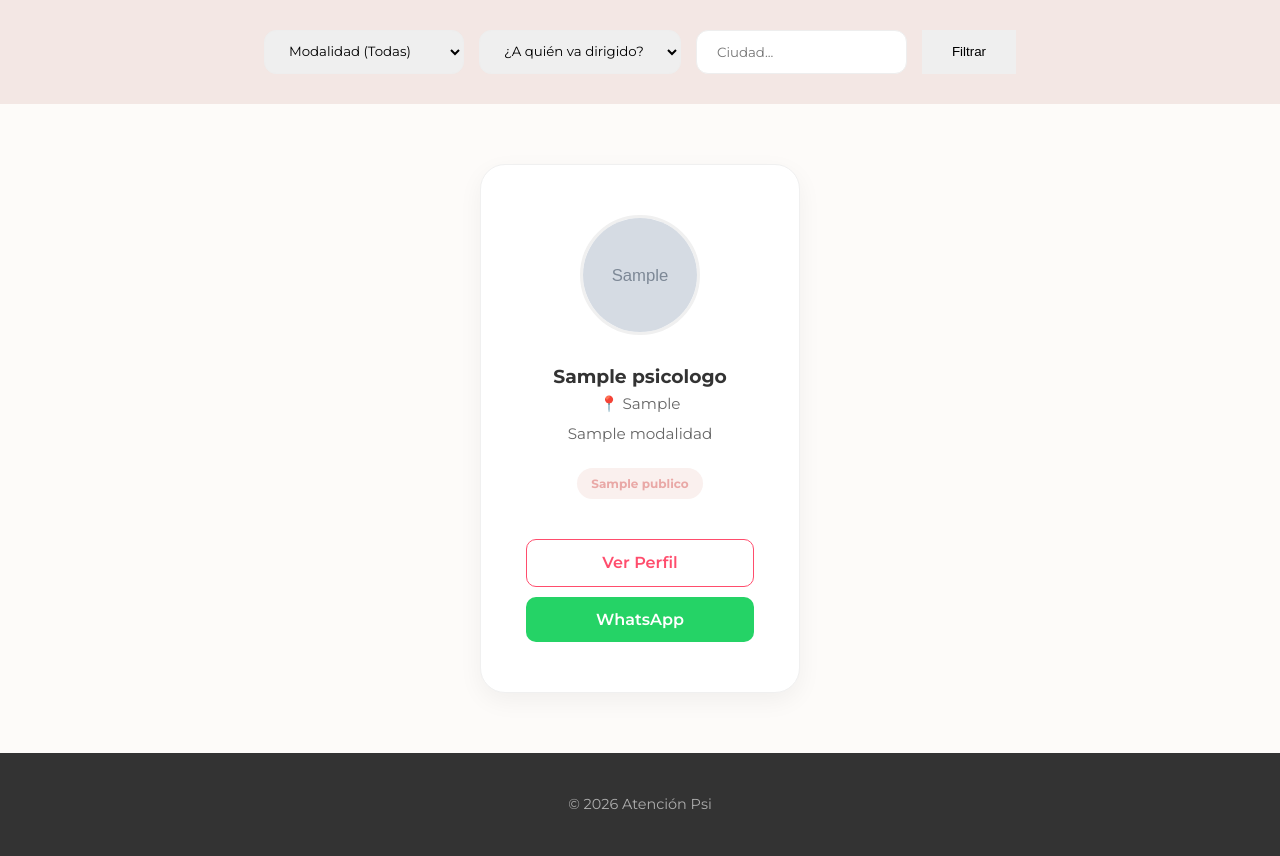
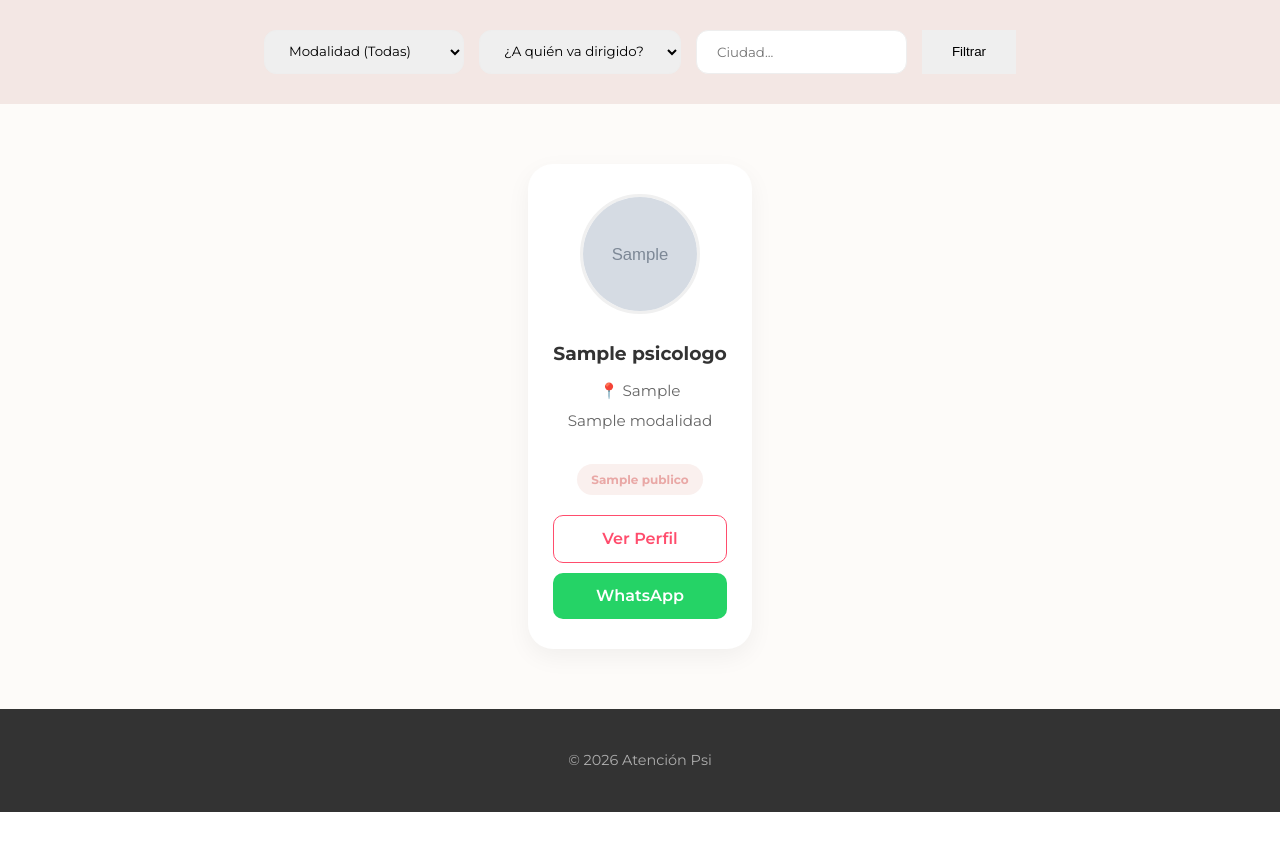
Before and after one commit to LeandroFrattini/Atencionpsi-web, a Django app: page /buscador/ in a window 1280 px wide. Shown: the part 78-934 px from the top of the page. After the commit the page ends 890 px from the top, so only its background shows below. Run offline with Django 5.2, Linux system fonts and the light colour scheme; tables that the repository leaves empty hold one stand-in row (values such as "Sample post"); grey boxes marked "Sample" are stand-in pictures.

Commit message:
html y css

```diff
--- a/profesionales/templates/buscador.html
+++ b/profesionales/templates/buscador.html
@@ -51,7 +51,7 @@
     <div class="results-container">
         {% for p in psicologos %}
             <div class="card">
-                    <div class="card-img-container" style="text-align: center; padding-top: 20px;">
+                <div class="card-img-container" style="display: flex; justify-content: center; margin-bottom: 15px;">
                     {% if p.foto %}
                         <img src="{{ p.foto.url }}" alt="{{ p.nombre }}"
                              style="width: 120px; height: 120px; border-radius: 50%; object-fit: cover; border: 3px solid #f0f0f0;">
@@ -62,7 +62,7 @@
                 </div>
 
                 <div class="card-info">
-                        <h3>{{ p.nombre }}</h3>
+                    <h3 style="margin: 10px 0;">{{ p.nombre }}</h3>
                     <p class="info-line">📍 {{ p.ciudad }}</p>
                     <p class="info-line">
                         {% for mod in p.modalidades.all %}
@@ -80,13 +80,13 @@
                 </div>
 
                 <div class="card-buttons">
-                        <a href="{% url 'perfil_psicologo' p.slug %}" class="btn-view">Ver Perfil</a>
-                        <a href="https://wa.me/{{ p.whatsapp }}" class="btn-ws" target="_blank">WhatsApp</a>
+                    <a href="{% url 'perfil_psicologo' p.slug %}" class="btn-view" style="flex: 1; text-align: center;">Ver Perfil</a>
+                    <a href="https://wa.me/{{ p.whatsapp }}" class="btn-ws" target="_blank" style="flex: 1; text-align: center;">WhatsApp</a>
                 </div>
             </div>
         {% empty %}
             <div style="text-align: center; width: 100%; padding: 50px;">
-                    <p>No se encontraron profesionales con esos filtros.</p>
+                <p>No se encontraron profesionales.</p>
             </div>
         {% endfor %}
     </div>
--- a/static/style.css
+++ b/static/style.css
@@ -184,20 +184,14 @@ nav {
 }
 
 .card {
-    background: #fff;
-    border-radius: 20px;
-    box-shadow: 0 10px 25px rgba(0,0,0,0.05);
     display: flex;
     flex-direction: column;
-
-    /* TAMAÑO FIJO INNEGOCIABLE */
-    width: 320px;
-    min-width: 320px;
-    max-width: 320px;
-
-    overflow: hidden;
-    transition: transform 0.3s ease;
-    border: 1px solid #f0f0f0;
+    height: 100%; /* Ocupa todo el alto disponible en la fila */
+    background: #fff;
+    border-radius: 15px;
+    padding: 20px;
+    box-shadow: 0 4px 15px rgba(0,0,0,0.05);
+    transition: transform 0.2s;
 }
 
 .card:hover {
@@ -212,17 +206,19 @@ nav {
 
 /* Espaciado interno de la info */
 .card-info {
-    padding: 20px;
-    flex-grow: 1; /* Empuja los botones hacia abajo */
+    flex-grow: 1; /* ¡ESTO ES LO MÁS IMPORTANTE! Empuja los botones hacia abajo */
+    display: flex;
+    flex-direction: column;
     text-align: center;
 }
 
 .tags-wrapper {
+    margin-top: auto; /* Empuja las etiquetas hacia el final del área de info */
+    padding-top: 10px;
     display: flex;
     flex-wrap: wrap;
-    gap: 8px;
     justify-content: center;
-    margin-top: 15px;
+    gap: 5px;
 }
 
 .info-line {
@@ -242,9 +238,8 @@ nav {
 
 /* Botones siempre alineados abajo */
 .card-buttons {
-    padding: 0 20px 20px 20px;
+    margin-top: 15px;
     display: flex;
-    flex-direction: column;
     gap: 10px;
 }
 
```
Also changed, not shown: atencionpsi/settings.py (+9 -9 lines). Lines whose indentation alone changed are shown as unchanged.
